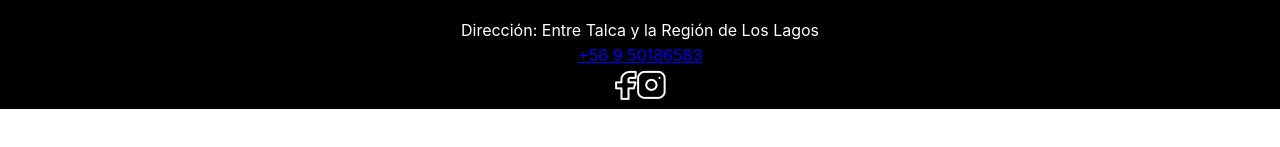
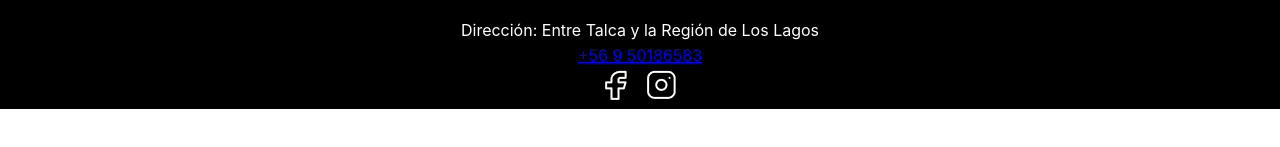
Before and after one commit to Matidmartinez/TerraSol-Front, a React (Create React App) app: page /contacto in a window 1280 px wide. Shown: the part 305-452 px from the top of the page. Built offline with nearby package versions, Linux system fonts and the light colour scheme; no server answers.

Commit message:
Se agregó espacio entre iconos footer

```diff
--- a/src/styles/Footer.css
+++ b/src/styles/Footer.css
@@ -1,5 +1,5 @@
 .footer-logos {
     display: flex;
     justify-content: center;
-    margin: 10 30px;
+    gap: 20px
   }
```
